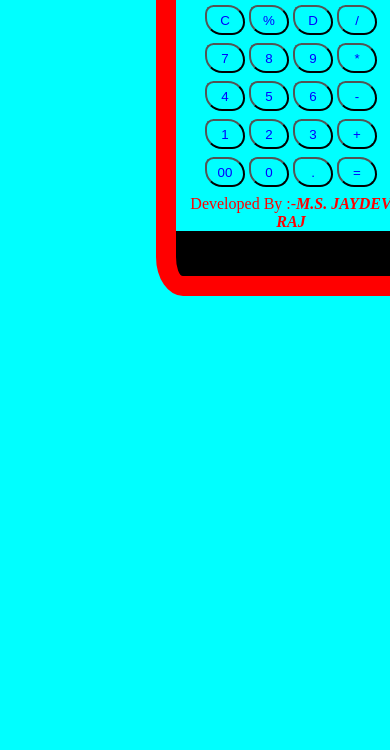
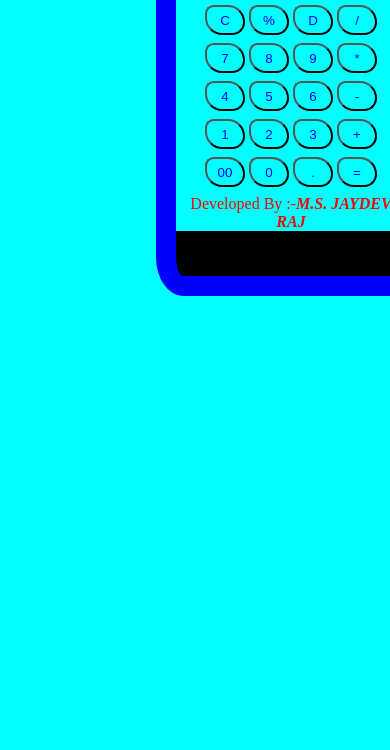
Before and after one commit to jaydevkrraj/-calci, a plain HTML site: page index.html in a window 390 px wide. Shown: the part 94-844 px from the top of the page. Drawn offline with Linux system fonts and the light colour scheme.

Commit message:
Update index.css

```diff
--- a/index.css
+++ b/index.css
@@ -36,3 +36,14 @@ background-color: aqua;
 
 
 }
+
+
+@media only screen and (max-width: 700px) {
+.page{
+height: 350px;
+    width:230px;
+    border: 20px solid blue;
+}
+
+
+}
```
